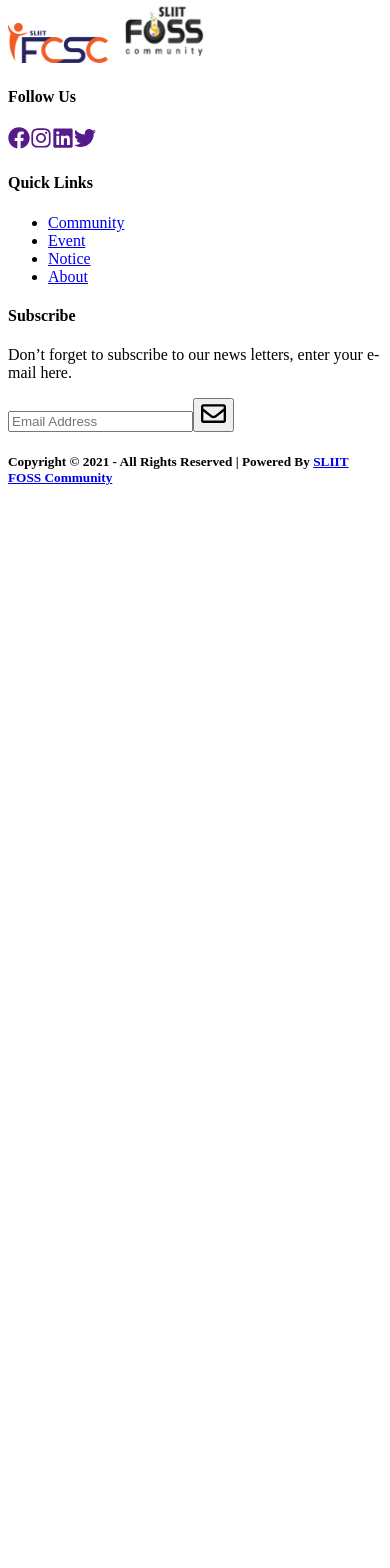
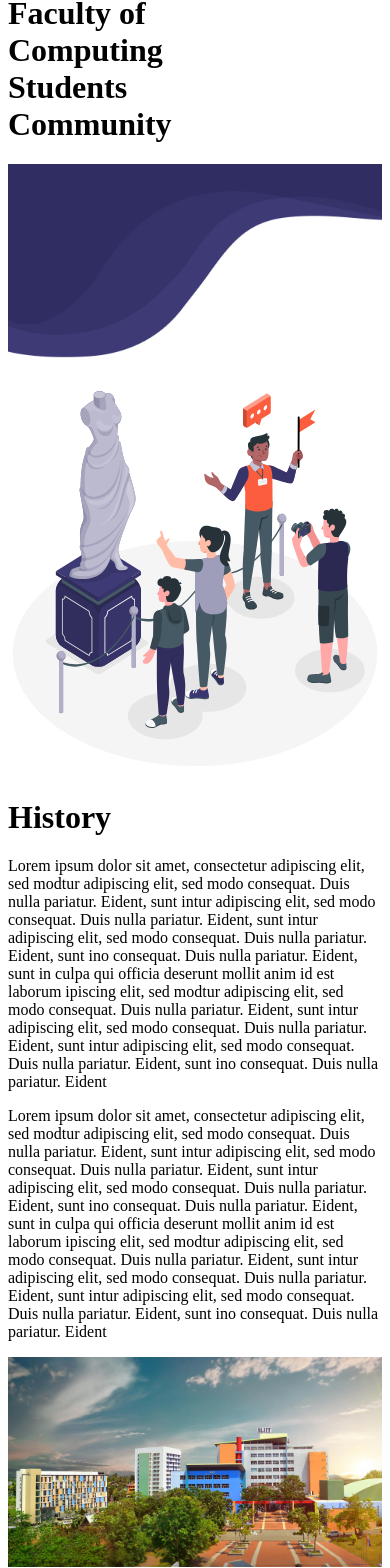
Before and after one commit to sliit-foss/fcsc-web, a Next.js app: page /community in a window 390 px wide. Shown: the part 307-1875 px from the top of the page. Before the commit the page ends 844 px from the top, so only its background shows below. Built offline with nearby package versions, Linux system fonts and the light colour scheme.

Commit message:
community page finished

```diff
--- a/pages/community.tsx
+++ b/pages/community.tsx
@@ -1,5 +1,162 @@
+import Image from 'next/image'
+import background from '../public/shapes/1.png'
+import communityVector from '../public/community/communityHeroSectVector.svg'
+import sliitImage from '../public/community/smallImage.svg'
+import sliitImageLarge from '../public/community/largeImage.svg'
+
 export default function Community(): JSX.Element {
 
-  return <div>Community</div>
+  return <div className="justify-items-center ">
+    <h1
+      className="title-font sm:text-2xl lg:text-4xl md:text-3xl md:ml-10 font-medium text-white w-3/4 absolute ml-auto mr-auto left-0 right-0 p-0 md:py-14 z-20"
+      style={{ marginTop: '8%', width: '77%' }}
+    >
+      Faculty of Computing <br/>
+      Students Community
+    </h1>
+    <Image
+      className="transition-all ease-out duration-500"
+      src={background}
+      alt="SLIIT FCSC"
+      quality={90}
+      layout="responsive"
+      placeholder="blur"
+      height="700"
+    />
 
+    <div className="lg:absolute lg:top-48 lg:left-1/2
+    md:absolute md:top-96 md:left-96 relative ml-10 mb-8 w-3/4 md:w-4/12">
+      <Image
+        src={communityVector}
+        alt="SLIIT FCSC"
+        quality={90}
+        layout="intrinsic"
+      />
+    </div>
+
+    <div className="grid grid-rows-1 pl-10 pr-10 pb-5">
+      <div className="grid-cols-1 lg:w-1/2 md:w-1/2">
+        <h1 className="font-bold text-2xl text-center md:text-left">
+          History
+        </h1>
+        <p className="mt-2 text-center md:text-left">
+          Lorem ipsum dolor
+          sit amet, consectetur adipiscing elit, sed modtur adipiscing elit,
+          sed modo consequat. Duis nulla pariatur. Eident, sunt intur
+          adipiscing elit, sed modo consequat. Duis nulla pariatur. Eident,
+          sunt intur adipiscing elit, sed modo consequat. Duis nulla pariatur.
+          Eident, sunt ino consequat. Duis nulla pariatur. Eident, sunt in
+          culpa qui officia deserunt mollit anim id est laborum ipiscing elit,
+          sed modtur adipiscing elit, sed modo consequat. Duis nulla pariatur.
+          Eident, sunt intur adipiscing elit, sed modo consequat. Duis nulla
+          pariatur. Eident, sunt intur adipiscing elit, sed modo consequat.
+          Duis nulla pariatur. Eident, sunt ino consequat. Duis nulla
+          pariatur. Eident
+        </p>
+      </div>
+    </div>
+
+    <div className="grid grid-rows-1 pl-10 pr-10 pb-8">
+      <div className="grid-cols-1 w-full">
+        <p className="text-center md:text-left">
+          Lorem ipsum dolor
+          sit amet, consectetur adipiscing elit, sed modtur adipiscing elit,
+          sed modo consequat. Duis nulla pariatur. Eident, sunt intur
+          adipiscing elit, sed modo consequat. Duis nulla pariatur. Eident,
+          sunt intur adipiscing elit, sed modo consequat. Duis nulla pariatur.
+          Eident, sunt ino consequat. Duis nulla pariatur. Eident, sunt in
+          culpa qui officia deserunt mollit anim id est laborum ipiscing elit,
+          sed modtur adipiscing elit, sed modo consequat. Duis nulla pariatur.
+          Eident, sunt intur adipiscing elit, sed modo consequat. Duis nulla
+          pariatur. Eident, sunt intur adipiscing elit, sed modo consequat.
+          Duis nulla pariatur. Eident, sunt ino consequat. Duis nulla
+          pariatur. Eident
+        </p>
+      </div>
+    </div>
+
+    <div className="grid grid-cols-1 pl-10 pr-10 pb-8">
+      <div className="lg:flex lg:flex-row md:flex md:flex-col w-full">
+        <div className="lg:w-1/2 md:w-full">
+          <Image
+            src={sliitImage}
+            alt="SLIIT FCSC"
+            quality={90}
+            layout="intrinsic"
+          />
+        </div>
+
+        <div className="sm:pt-8 lg:pl-10 lg:w-1/2 md:w-full">
+          <p className="text-center md:text-left">
+            Lorem ipsum dolor
+            sit amet, consectetur adipiscing elit, sed modtur adipiscing elit,
+            sed modo consequat. Duis nulla pariatur. Eident, sunt intur
+            adipiscing elit, sed modo consequat. Duis nulla pariatur. Eident,
+            sunt intur adipiscing elit, sed modo consequat. Duis nulla pariatur.
+            Eident, sunt ino consequat. Duis nulla pariatur. Eident, sunt in
+            culpa qui officia deserunt mollit anim id est laborum ipiscing elit,
+            sed modtur adipiscing elit, sed modo consequat. Duis nulla pariatur.
+            Eident, sunt intur adipiscing elit, sed modo consequat. Duis nulla
+            pariatur. Eident, sunt intur adipiscing elit, sed modo consequat.
+            Duis nulla pariatur. Eident, sunt ino consequat. Duis nulla
+            pariatur. Eident
+          </p>
+          <p className="text-center md:text-left">
+            Lorem ipsum dolor
+            sit amet, consectetur adipiscing elit, sed modtur adipiscing elit,
+            sed modo consequat. Duis nulla pariatur. Eident, sunt intur
+            adipiscing elit, sed modo consequat. Duis nulla pariatur. Eident,
+            sunt intur adipiscing elit, sed modo consequat. Duis nulla pariatur.
+            Eident, sunt ino consequat. Duis nulla pariatur. Eident, sunt in
+            culpa qui officia deserunt mollit anim id est laborum ipiscing elit,
+            sed modtur adipiscing elit, sed modo consequat.
+          </p>
+        </div>
+      </div>
+    </div>
+
+    <div className="grid grid-rows-1 pl-10 pr-10 pb-8">
+      <div className="grid-cols-1 w-full">
+        <p className="text-center md:text-left">
+          Lorem ipsum dolor
+          sit amet, consectetur adipiscing elit, sed modtur adipiscing elit,
+          sed modo consequat. Duis nulla pariatur. Eident, sunt intur
+          adipiscing elit, sed modo consequat. Duis nulla pariatur. Eident,
+          sunt intur adipiscing elit, sed modo consequat. Duis nulla pariatur.
+          Eident, sunt ino consequat. Duis nulla pariatur. Eident, sunt in
+          culpa qui officia deserunt mollit anim id est laborum ipiscing elit,
+          sed modtur adipiscing elit, sed modo consequat. Duis nulla pariatur.
+          Eident, sunt intur adipiscing elit, sed modo consequat. Duis nulla
+          pariatur. Eident, sunt intur adipiscing elit, sed modo consequat.
+          Duis nulla pariatur. Eident, sunt ino consequat. Duis nulla
+          pariatur. Eident
+        </p>
+        <p className="text-center md:text-left">
+          Lorem ipsum dolor
+          sit amet, consectetur adipiscing elit, sed modtur adipiscing elit,
+          sed modo consequat. Duis nulla pariatur. Eident, sunt intur
+          adipiscing elit, sed modo consequat. Duis nulla pariatur. Eident,
+          sunt intur adipiscing elit, sed modo consequat. Duis nulla pariatur.
+          Eident, sunt ino consequat. Duis nulla pariatur. Eident, sunt in
+          culpa qui officia deserunt mollit anim id est laborum ipiscing elit,
+          sed modtur adipiscing elit, sed modo consequat. Duis nulla pariatur.
+          Eident, sunt intur adipiscing elit, sed modo consequat. Duis nulla
+          pariatur. Eident, sunt intur adipiscing elit, sed modo consequat.
+          Duis nulla pariatur. Eident, sunt ino consequat. Duis nulla
+          pariatur. Eident
+        </p>
+      </div>
+    </div>
+
+    <div className="grid grid-rows-1 pl-10 pr-10 pb-8">
+      <div className="grid-cols-1 w-full">
+        <Image
+          src={sliitImageLarge}
+          alt="SLIIT FCSC"
+          quality={90}
+          layout="intrinsic"
+        />
+      </div>
+    </div>
+  </div>
 }
```
